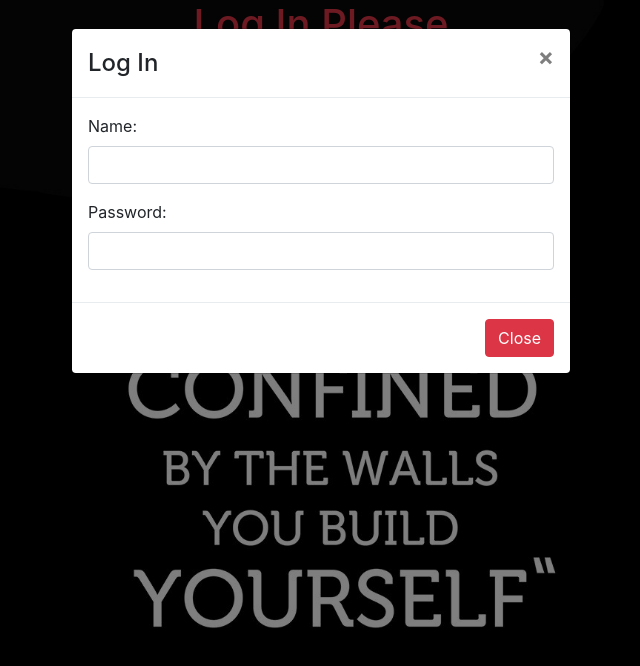
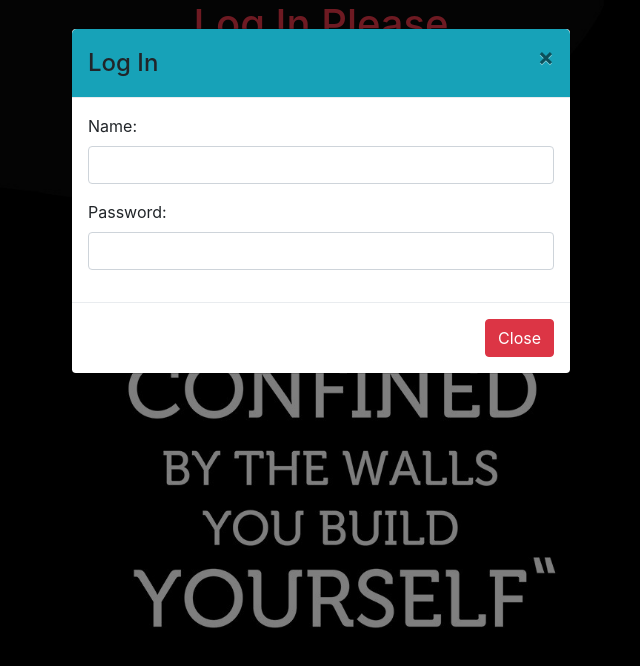
Before and after one commit to AyushJain-601/AyushJain-601.github.io, a plain HTML site: page index.html in a window 1280 px wide. Both pictures are taken after a click on the button "Log In". Shown: the whole page, without its empty margins (319-959 px from the left). Drawn offline with nearby package versions, Linux system fonts and the light colour scheme.

Commit message:
Update index.html

```diff
--- a/index.html
+++ b/index.html
@@ -31,7 +31,7 @@
 		<div class="modal fade" id="myModal">
     		<div class="modal-dialog">
       			<div class="modal-content">
-      				<div class="modal-header">
+      				<div class="modal-header bg-info text-center">
           				<h4 class="modal-title">Log In</h4>
           				<button type="button" class="close" data-dismiss="modal">×</button>
         			</div>
```
